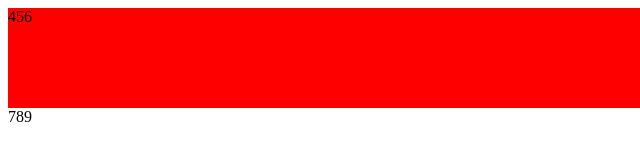
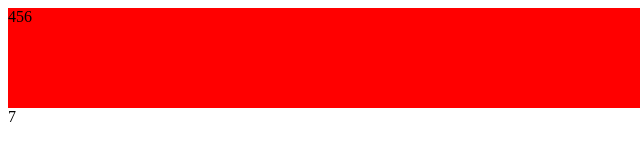
Before and after one commit to Kailidong/testPromise, a plain HTML site: page index.html in a window 1280 px wide. Shown: the full height of the page, 0-640 px from the left. Drawn offline with Linux system fonts and the light colour scheme.

Commit message:
third test

```diff
--- a/index.html
+++ b/index.html
@@ -15,7 +15,7 @@
 </head>
 <body>
     <div class="box">123</div>
-    <div>789</div>
+    <div>7</div>
     <script src="./index.js"></script>
 </body>
 </html>
```
